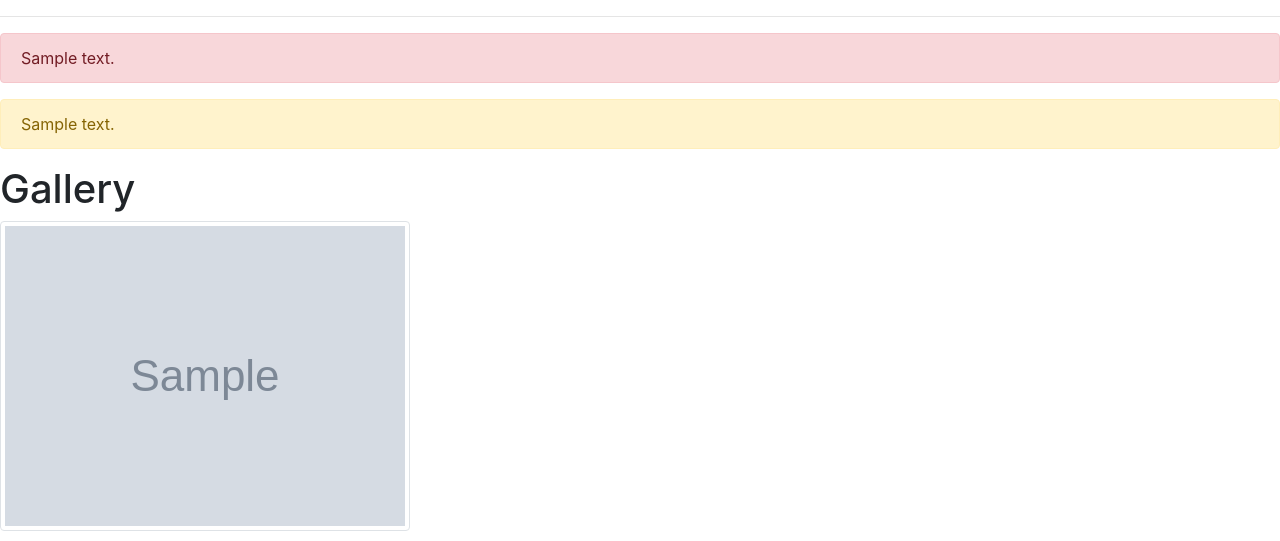
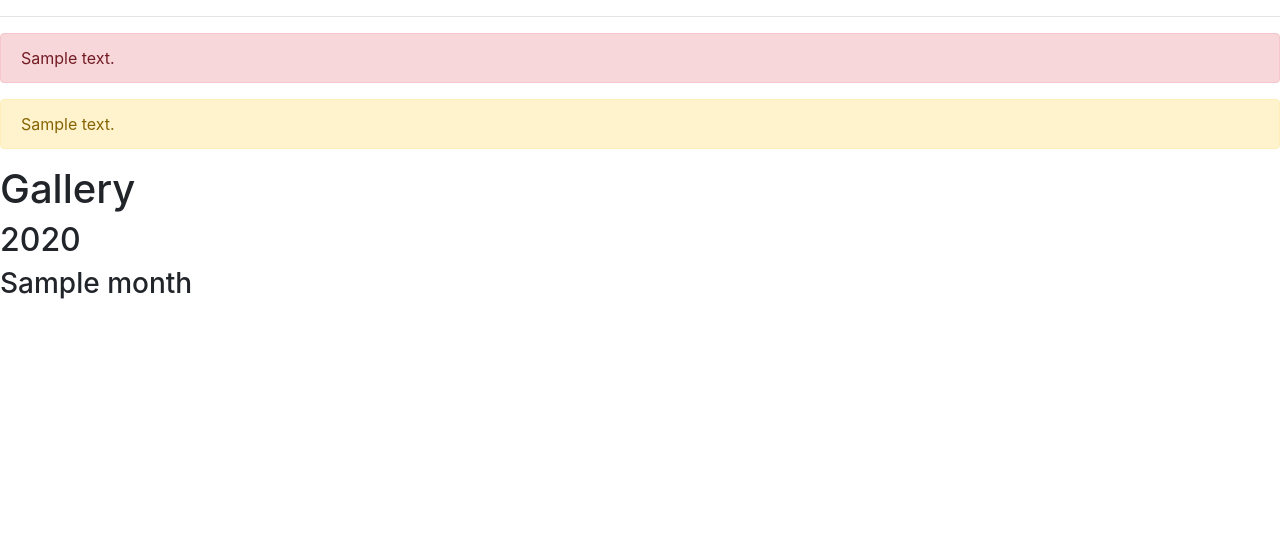
Before and after one commit to Segelzwerg/FamilyFoto, a Flask app: template family_foto/templates/gallery.html in a window 1280 px wide. Shown: the part 40-581 px from the top of the page. Run offline with Flask 2, Linux system fonts and the light colour scheme; the template is opened without the code that fills it: most values are stand-ins (such as "Sample title", 1, 10 or a date in 2020); grey boxes marked "Sample" are stand-in pictures; parts of the project's set-up code (start-up, migrations or seed data) failed here and were passed over; some libraries are stand-ins or nearby versions.

Commit message:
UPDATE: split thumbnails by year and month

```diff
--- a/family_foto/templates/gallery.html
+++ b/family_foto/templates/gallery.html
@@ -2,7 +2,11 @@
 
 {% block content %}
     <h1>Gallery </h1>
-    {% for medium, thumbnail in media %}
+    {% for year in years %}
+        <h2>{{ year.year }}</h2>
+        {% for month in year.months %}
+            <h3>{{ month.month }}</h3>
+            {% for medium, thumbnail in month.media(200,200) %}
                 {% if link_type == 'preview' %}
                     <a href="{{ medium.image_view }}">
                 {% else %}
@@ -12,4 +16,6 @@
                  class="img-thumbnail">
             </a>
             {% endfor %}
+        {% endfor %}
+    {% endfor %}
 {% endblock %}
```
Also changed, not shown: family_foto/web.py (+7 -3 lines). Lines whose indentation alone changed are shown as unchanged.
